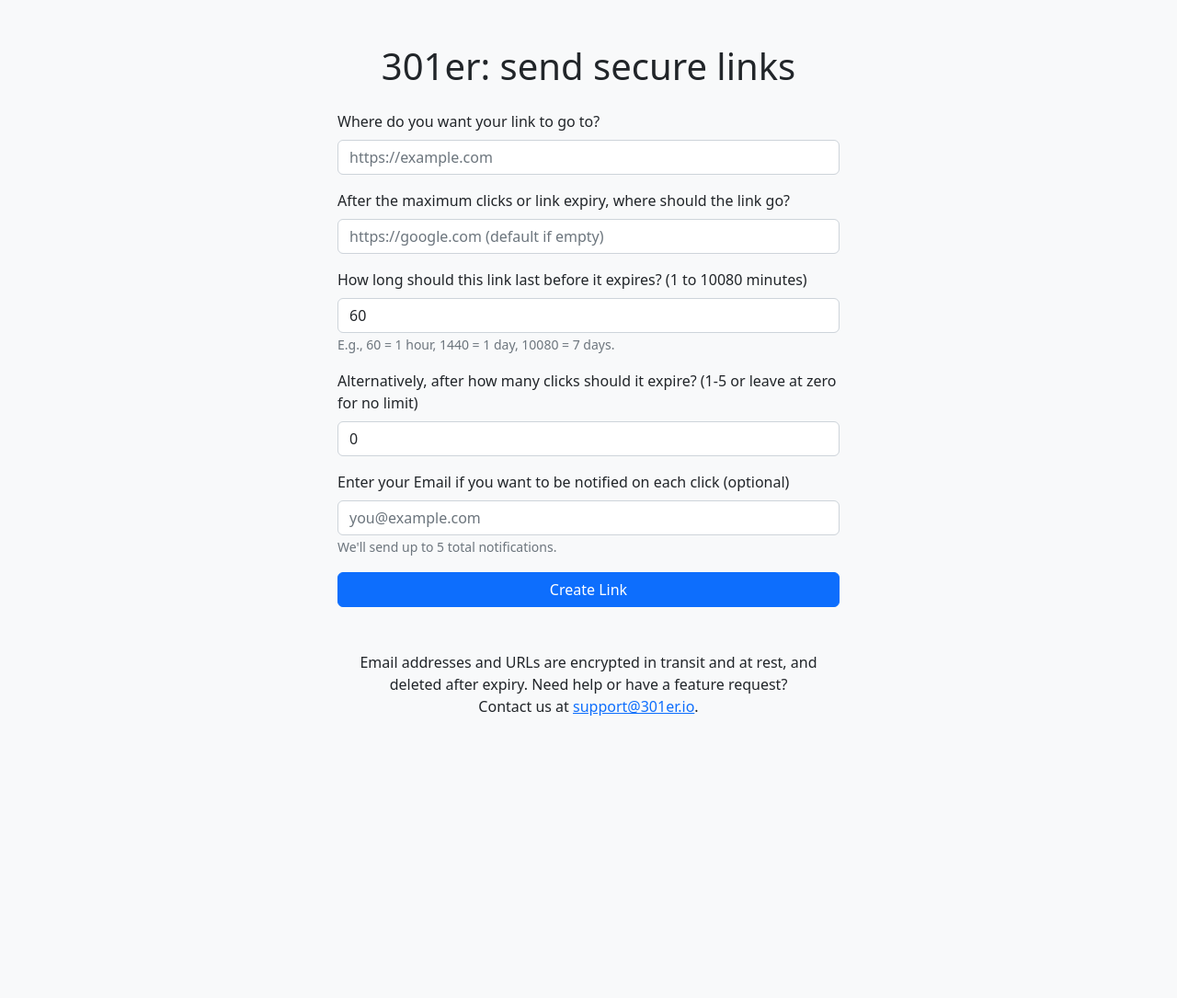
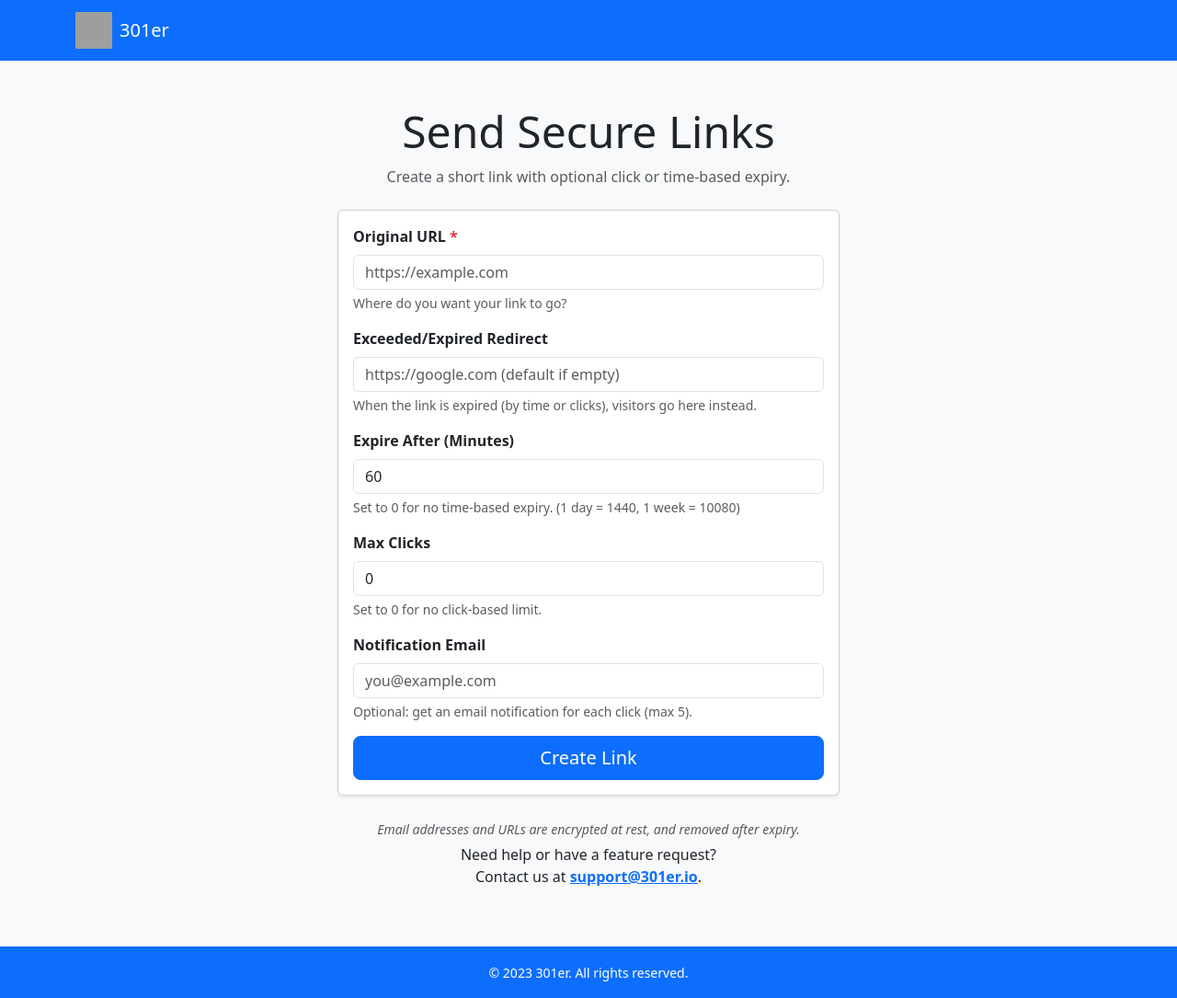
Before and after one commit to tom-geraghty/301er, a Flask app: page / in a window 1280 px wide. Shown: the whole page at 92% size. Before the commit the page ends 778 px from the top, so only its background shows below. Run offline with Flask 3, Linux system fonts and the light colour scheme; parts of the project's set-up code (start-up, migrations or seed data) failed here and were passed over; grey boxes are pictures that could not be loaded.

Commit message:
Update index.html
upgrades to UI

```diff
--- a/templates/index.html
+++ b/templates/index.html
@@ -1,43 +1,69 @@
 <!DOCTYPE html>
 <html lang="en">
 <head>
-  <!-- Google tag (gtag.js) -->
-<script async src="https://www.googletagmanager.com/gtag/js?id=G-B5NNGZKFH2"></script>
-<script>
-  window.dataLayer = window.dataLayer || [];
-  function gtag(){dataLayer.push(arguments);}
-  gtag('js', new Date());
+  <meta charset="UTF-8">
+  <title>301er: Send Secure Links</title>
 
-  gtag('config', 'G-B5NNGZKFH2');
-</script>
-   <meta charset="UTF-8">
-  <title>Create a Redirect</title>
+  <!-- Viewport meta for mobile responsiveness -->
+  <meta name="viewport" content="width=device-width, initial-scale=1.0">
+
   <!-- Load Bootstrap CSS from a CDN -->
-  <link rel="stylesheet" href="https://cdn.jsdelivr.net/npm/bootstrap@5.2.3/dist/css/bootstrap.min.css">
-  <meta name="viewport" content="width=device-width, initial-scale=1.0">
+  <link rel="stylesheet" href="https://cdn.jsdelivr.net/npm/bootstrap@5.3.0/dist/css/bootstrap.min.css">
+
+  <!-- Optional: Your custom CSS overrides -->
+  <link rel="stylesheet" href="/static/css/custom.css">
+
+  <!-- Google Analytics or other tracking script (if desired) -->
+  <!-- ... -->
 </head>
+
 <body class="bg-light">
-  <div class="container py-5">
+  <!-- NAVBAR / HEADER -->
+  <nav class="navbar navbar-expand-lg navbar-dark bg-primary">
+    <div class="container">
+      <!-- LOGO (Placeholder) -->
+      <a class="navbar-brand d-flex align-items-center" href="#">
+        <img src="/static/images/logo.png" alt="301er Logo" width="40" height="40" class="me-2">
+        <span>301er</span>
+      </a>
+    </div>
+  </nav>
+
+  <!-- MAIN CONTENT -->
+  <main class="container my-5">
     <div class="row justify-content-center">
       <div class="col-12 col-md-8 col-lg-6">
 
-        <h1 class="mb-4 text-center">301er: send secure links</h1>
+        <!-- Page Heading -->
+        <div class="text-center mb-4">
+          <h1 class="display-5">Send Secure Links</h1>
+          <p class="text-muted">Create a short link with optional click or time-based expiry.</p>
+        </div>
 
+        <!-- Error Alert -->
         {% if error %}
           <div class="alert alert-danger" role="alert">
             {{ error }}
           </div>
         {% endif %}
 
+        <!-- Success Alert for Created Link -->
         {% if short_url %}
-          <div class="alert alert-success" role="alert">
-            Your new link is: <a href="{{ short_url }}" target="_blank">{{ short_url }}</a>
+          <div class="alert alert-success text-center" role="alert">
+            <h2 class="h5">Your new link is:</h2>
+            <a href="{{ short_url }}" target="_blank" class="link-success fs-5">{{ short_url }}</a>
           </div>
         {% endif %}
 
+        <!-- Form Starts Here -->
+        <div class="card shadow-sm">
+          <div class="card-body">
             <form method="POST" action="/">
+              <!-- Original URL -->
               <div class="mb-3">
-            <label for="original_url" class="form-label">Where do you want your link to go to?</label>
+                <label for="original_url" class="form-label fw-semibold">
+                  Original URL <span class="text-danger">*</span>
+                </label>
                 <input
                   type="text"
                   class="form-control"
@@ -46,11 +72,13 @@
                   placeholder="https://example.com"
                   required
                 >
+                <div class="form-text">Where do you want your link to go?</div>
               </div>
 
+              <!-- Exceeded URL -->
               <div class="mb-3">
-            <label for="exceeded_url" class="form-label">
-              After the maximum clicks or link expiry, where should the link go?
+                <label for="exceeded_url" class="form-label fw-semibold">
+                  Exceeded/Expired Redirect
                 </label>
                 <input
                   type="url"
@@ -59,11 +87,15 @@
                   name="exceeded_url"
                   placeholder="https://google.com (default if empty)"
                 >
+                <div class="form-text">
+                  When the link is expired (by time or clicks), visitors go here instead.
+                </div>
               </div>
 
+              <!-- Expiry in Minutes -->
               <div class="mb-3">
-            <label for="expiry_minutes" class="form-label">
-              How long should this link last before it expires? (1 to 10080 minutes)
+                <label for="expiry_minutes" class="form-label fw-semibold">
+                  Expire After (Minutes)
                 </label>
                 <input
                   type="number"
@@ -71,14 +103,19 @@
                   id="expiry_minutes"
                   name="expiry_minutes"
                   value="60"
-              min="1"
+                  min="0"
                   max="10080"
                 >
-            <small class="text-muted">E.g., 60 = 1 hour, 1440 = 1 day, 10080 = 7 days.</small>
+                <div class="form-text">
+                  Set to 0 for no time-based expiry. (1 day = 1440, 1 week = 10080)
+                </div>
               </div>
 
+              <!-- Max Redirects -->
               <div class="mb-3">
-            <label for="max_redirects" class="form-label">Alternatively, after how many clicks should it expire? (1-5 or leave at zero for no limit)</label>
+                <label for="max_redirects" class="form-label fw-semibold">
+                  Max Clicks
+                </label>
                 <input
                   type="number"
                   class="form-control"
@@ -88,11 +125,15 @@
                   min="0"
                   max="1000"
                 >
+                <div class="form-text">
+                  Set to 0 for no click-based limit.
+                </div>
               </div>
 
+              <!-- Email Notification -->
               <div class="mb-3">
-            <label for="trigger_email" class="form-label">
-              Enter your Email if you want to be notified on each click (optional)
+                <label for="trigger_email" class="form-label fw-semibold">
+                  Notification Email
                 </label>
                 <input
                   type="email"
@@ -101,21 +142,49 @@
                   name="trigger_email"
                   placeholder="you@example.com"
                 >
-            <small class="text-muted">We'll send up to 5 total notifications.</small>
+                <div class="form-text">
+                  Optional: get an email notification for each click (max 5).
+                </div>
               </div>
 
-          <button type="submit" class="btn btn-primary w-100">Create Link</button>
+              <!-- Submit Button -->
+              <div class="d-grid">
+                <button type="submit" class="btn btn-primary btn-lg">
+                  Create Link
+                </button>
+              </div>
             </form>
+          </div>
+        </div>
+        <!-- End of Form Card -->
 
         <!-- Contact / Support Section -->
-        <div class="mt-5">
-          <p class="text-center">Email addresses and URLs are encrypted in transit and at rest, and deleted after expiry. Need help or have a feature request?<br>
-            Contact us at <a href="mailto:support@301er.io">support@301er.io</a>.
+        <div class="mt-4 text-center">
+          <p class="mb-1">
+            <small class="text-muted">
+              <em>Email addresses and URLs are encrypted at rest, and removed after expiry.</em>
+            </small>
+          </p>
+          <p>
+            Need help or have a feature request?
+            <br>
+            Contact us at
+            <a href="mailto:support@301er.io" class="fw-semibold">support@301er.io</a>.
           </p>
         </div>
 
       </div>
     </div>
+  </main>
+
+  <!-- FOOTER (Optional) -->
+  <footer class="bg-primary text-white py-3 mt-5">
+    <div class="container text-center">
+      <small>© {{ current_year|default(2023) }} 301er. All rights reserved.</small>
     </div>
+  </footer>
+
+  <!-- Bootstrap Bundle JS (Popper + Bootstrap JS) -->
+  <script src="https://cdn.jsdelivr.net/npm/bootstrap@5.3.0/dist/js/bootstrap.bundle.min.js"></script>
 </body>
 </html>
```
Lines whose indentation alone changed are shown as unchanged.
